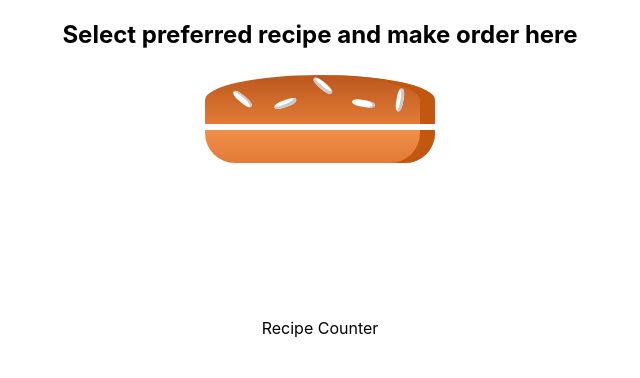
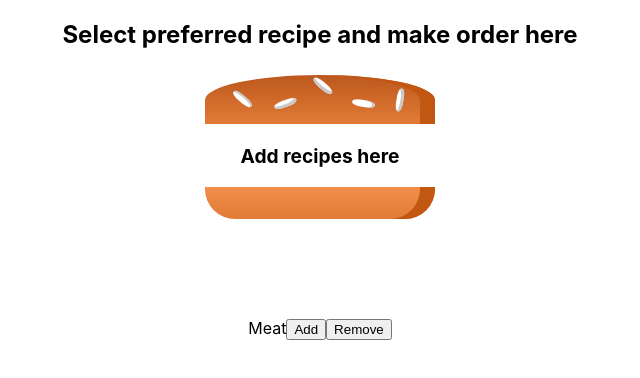
Before and after one commit to dolani/bugger-bar, a React (Create React App) app: page / in a window 1280 px wide. Shown: the top 378 px of the page, without its empty margins (320-960 px from the left). Built offline with nearby package versions, Linux system fonts and the light colour scheme.

Commit message:
implement adding store and single recipe

```diff
--- a/src/App.js
+++ b/src/App.js
@@ -2,13 +2,16 @@ import React from 'react';
 import './App.css';
 import Burger from './Components/Burger/Burger';
 import RecipeCounter from './Components/RecipeCounter/RecipeCounter';
+import { RecipeProvider } from './Store/Context';
 
 const App = () => {
   return (
     <div className="App">
-      <h2>Select preferred recipe and make order here</h2>
-      <Burger />
-      <RecipeCounter />
+      <RecipeProvider>
+        <h2>Select preferred recipe and make order here</h2>
+        <Burger />
+        <RecipeCounter />
+      </RecipeProvider>
     </div>
   );
 }
--- a/src/Components/Burger/Burger.js
+++ b/src/Components/Burger/Burger.js
@@ -1,18 +1,32 @@
-import React from 'react'
+import React, { useContext } from 'react'
 import './Burger.css';
 import BurgerRecipe from './BurgerRecipe/BurgerRecipe';
 import Type from '../../types';
+import { StateContext } from '../../Store/Context';
 
 const Burger = () => {
+  const state = useContext(StateContext);
+  let burgerRecipe = Object.keys(state).map(
+    recipeKey => {
+      return [...Array(state[recipeKey])].map(
+        (_, i) => {
+          return <BurgerRecipe key={recipeKey + i} type={recipeKey} />
+        }
+      )
+    }
+  ).reduce((prev, curr) => {
+    return prev.concat(curr)
+  }, []);
+
+  if (burgerRecipe.length === 0) {
+    burgerRecipe = <p>Add recipes here</p>
+  }
 
   return (
     <div className="burger">
-      <BurgerRecipe type={Type.Recipe.TopBread} />
-      {/* <BurgerRecipe type={Type.Recipe.Meat} />
-      <BurgerRecipe type={Type.Recipe.Cheese} />
-      <BurgerRecipe type={Type.Recipe.Bacon} />
-      <BurgerRecipe type={Type.Recipe.Salad} /> */}
-      <BurgerRecipe type={Type.Recipe.BottomBread} />
+      <BurgerRecipe type={Type.Recipe.topBread} />
+      {burgerRecipe}
+      <BurgerRecipe type={Type.Recipe.bottomBread} />
     </div>
   )
 }
--- a/src/Components/RecipeCounter/RecipeCounter.js
+++ b/src/Components/RecipeCounter/RecipeCounter.js
@@ -1,9 +1,43 @@
-import React from 'react'
+import React, { useContext } from 'react'
+import { DispatchContext, StateContext } from '../../Store/Context'
 
 const RecipeCounter = () => {
+  const dispatch = useContext(DispatchContext)
+  const state = useContext(StateContext)
+
+  const addRecipe = (props) => {
+    dispatch(props);
+  }
+
+  const removeRecipe = (props) => {
+    if (state[props.recipe] > 0) {
+      dispatch(props);
+    }
+  }
+
   return (
     <div>
-      Recipe Counter
+      <div>
+        Meat
+        <button onClick={() => addRecipe({ type: "increment", recipe: "meat" })} > Add </button>
+        <button onClick={() => removeRecipe({ type: "decrement", recipe: "meat" })} > Remove </button>
+      </div>
+      {/* <p>
+        Cheese
+        <button onClick={() => { }} > Add</button>
+        <button onClick={() => { }} > Remove</button>
+      </p>
+      <p>
+        Bacon
+        <button onClick={() => { }} > Add</button>
+        <button onClick={() => { }} > Remove</button>
+      </p>
+      <p>
+        Salad
+        <button onClick={() => { }} > Add</button>
+        <button onClick={() => { }} > Remove</button>
+      </p> */}
+      {/* <button onClick={() => dispatch({ type: "increment", payload: state })} > plus</button> */}
     </div>
   )
 }
--- /dev/null
+++ b/src/Store/Context.js
@@ -0,0 +1,37 @@
+import React, { useReducer } from 'react'
+
+const initialRecipeState = {
+  "salad": 0,
+  "bacon": 0,
+  "cheese": 0,
+  "meat": 0
+}
+const StateContext = React.createContext();
+const DispatchContext = React.createContext();
+
+const recipeReducer = (state, action) => {
+  // console.log(state, 'action.type', action);
+  const recipe = action.recipe;
+  switch (action.type) {
+    case 'increment':
+      return { ...state, [recipe]: state[recipe] + 1 };
+    case 'decrement':
+      return { ...state, [recipe]: state[recipe] - 1 };
+    default:
+      return { ...state };
+  }
+}
+
+const RecipeProvider = ({ children }) => {
+  const [state, dispatch] = useReducer(recipeReducer, initialRecipeState)
+
+  return (
+    <DispatchContext.Provider value={dispatch}>
+      <StateContext.Provider value={state}>
+        {children}
+      </StateContext.Provider>
+    </DispatchContext.Provider>
+  )
+}
+
+export { StateContext, DispatchContext, RecipeProvider };
--- a/src/types.js
+++ b/src/types.js
@@ -1,10 +1,10 @@
 const Recipe = {
-  TopBread: "top-bread",
-  BottomBread: "bottom-bread",
-  Meat: "meat",
-  Cheese: "cheese",
-  Bacon: "bacon",
-  Salad: "salad"
+  topBread: "top-bread",
+  bottomBread: "bottom-bread",
+  meat: "meat",
+  cheese: "cheese",
+  bacon: "bacon",
+  salad: "salad"
 }
 
 export default { Recipe }
```
